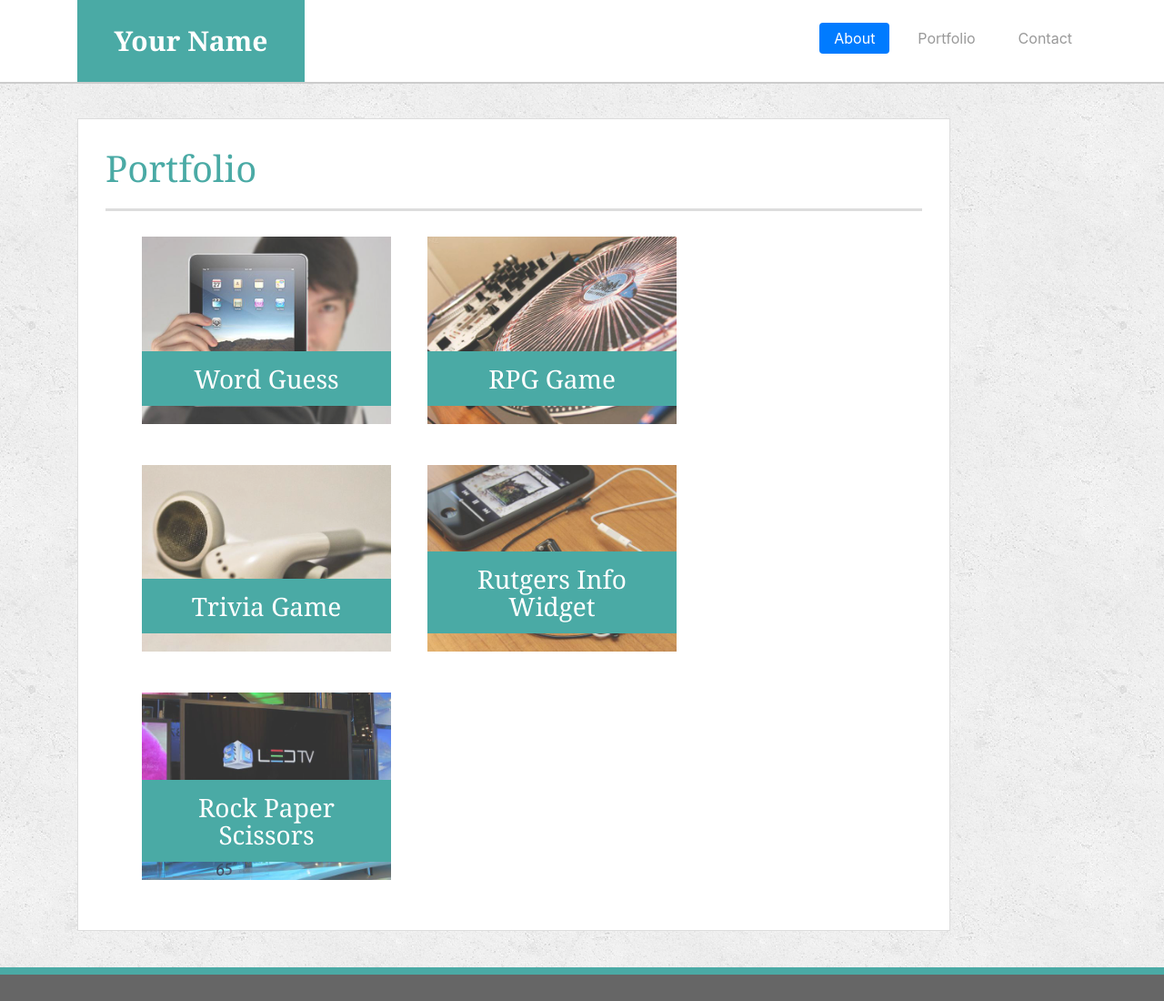
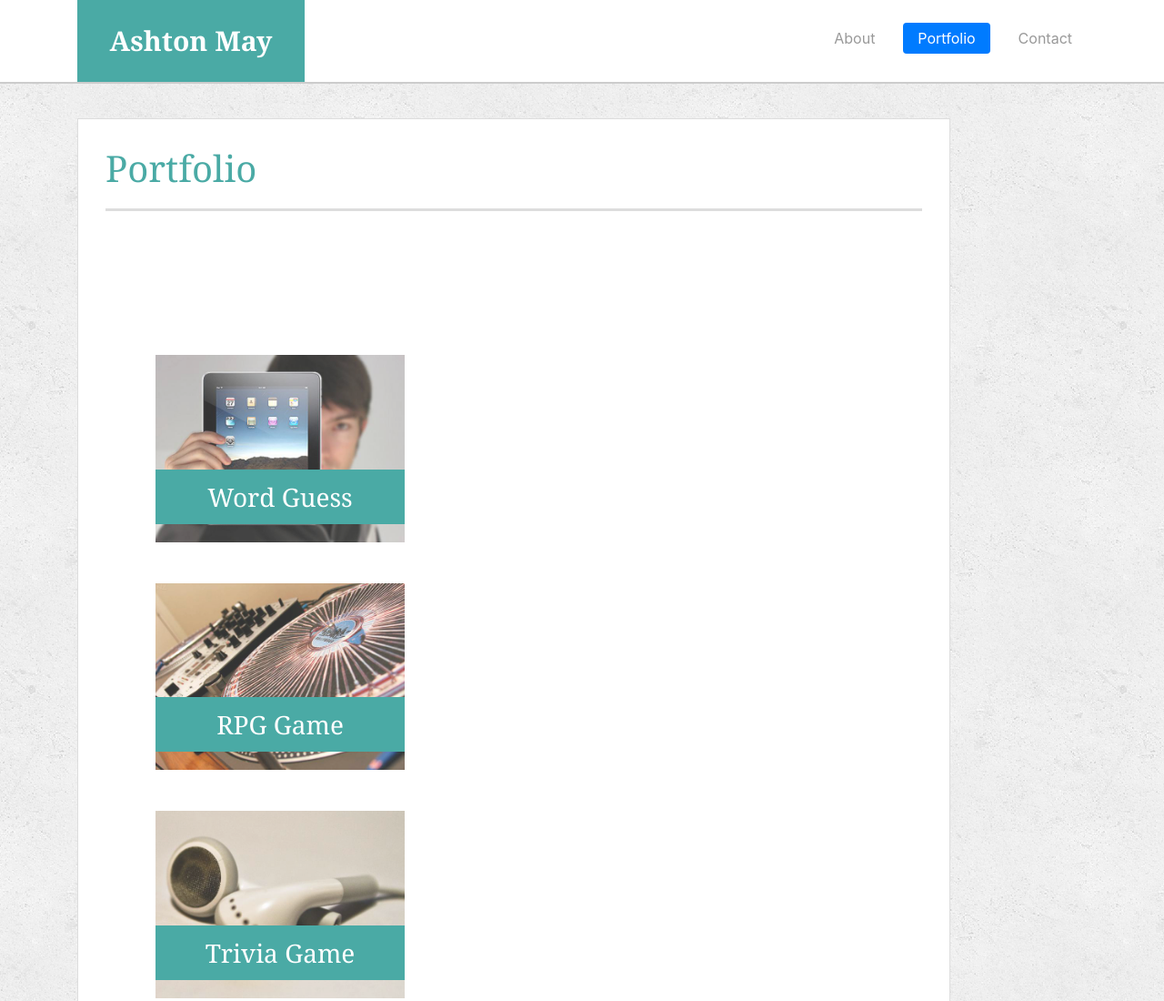
Before and after one commit to ashmay-repo/bootstrap-portfolio, a plain HTML site: page portfolio.html in a window 1280 px wide. Shown: the top 1100 px of the page at 91% size. Drawn offline with nearby package versions, Linux system fonts and the light colour scheme; files that its build step writes are made by us from their sources.

Commit message:
update bootstrap and personailze

```diff
--- a/portfolio.html
+++ b/portfolio.html
@@ -3,7 +3,7 @@
 
 <head>
   <meta charset="UTF-8">
-  <title>Portfolio | Your Name</title>
+  <title>Portfolio | Ashton May</title>
   <link rel="stylesheet" type="text/css" href="assets/css/style.css">
   <link rel="stylesheet" href="https://stackpath.bootstrapcdn.com/bootstrap/4.3.1/css/bootstrap.min.css" integrity="sha384-ggOyR0iXCbMQv3Xipma34MD+dH/1fQ784/j6cY/iJTQUOhcWr7x9JvoRxT2MZw1T" crossorigin="anonymous">
 
@@ -13,14 +13,14 @@
 
   <header id="masthead">
     <div class="container">
-      <a href="index.html" id="logo">Your Name</a>
+      <a href="index.html" id="logo">Ashton May</a>
       <nav>
         <ul class="nav nav-pills">
             <li class="nav-item">
-              <a class="nav-link active" href="index.html">About</a>
+              <a class="nav-link" href="index.html">About</a>
             </li>
             <li class="nav-item">
-              <a class="nav-link" href="portfolio.html">Portfolio</a>
+              <a class="nav-link active" href="portfolio.html">Portfolio</a>
             </li>
             <li class="nav-item">
               <a class="nav-link" href="contact.html">Contact</a>
@@ -33,33 +33,35 @@
   <div id="main-container" class="container">
     <section class="main-section">
       <h1>Portfolio</h1>
-
-      <div class="work">
+        <div>
+            <div id="main-container" class="container">
+                <div class="row">
+                  <div class="col-md-8" class="col-sm-4">
+        <div class="work" class="col-md-4" class="col-sm-2">
         <img src="assets/images/technics-q-c-640-480-1.jpg" alt="Word Guess">
-
         <h3>Word Guess</h3>
       </div>
-      <div class="work">
+      <div class="work" class="col-md-4" class="col-sm-2">
         <img src="assets/images/technics-q-c-640-480-2.jpg" alt="RPG Game">
 
         <h3>RPG Game</h3>
       </div>
-      <div class="work">
+      <div class="work" class="col-md-4" class="col-sm-2">
         <img src="assets/images/technics-q-c-640-480-5.jpg" alt="Trivia Game">
 
         <h3>Trivia Game</h3>
       </div>
-      <div class="work">
+      <div class="work" class="col-md-4" class="col-sm-2">
         <img src="assets/images/technics-q-c-640-480-7.jpg" alt="Rutgers Info Widget">
 
         <h3>Rutgers Info Widget</h3>
       </div>
-      <div class="work">
+      <div class="work" class="col-md-4" class="col-sm-2">
         <img src="assets/images/technics-q-c-640-480-9.jpg" alt="Rock Paper Scissors">
 
         <h3>Rock Paper Scissors</h3>
       </div>
-
+      </div>
     </section>
 
   </div>
```
Also changed, not shown: contact.html (+7 -7 lines), index.html (+1 -5 lines).
